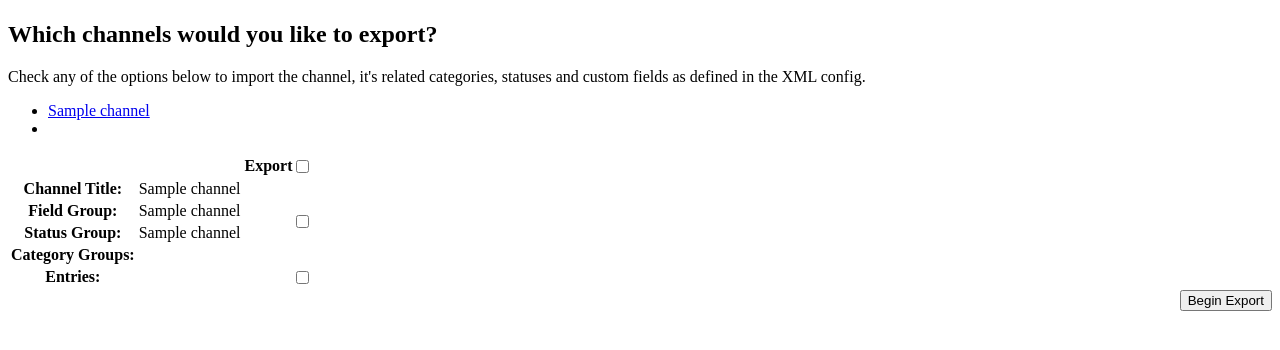
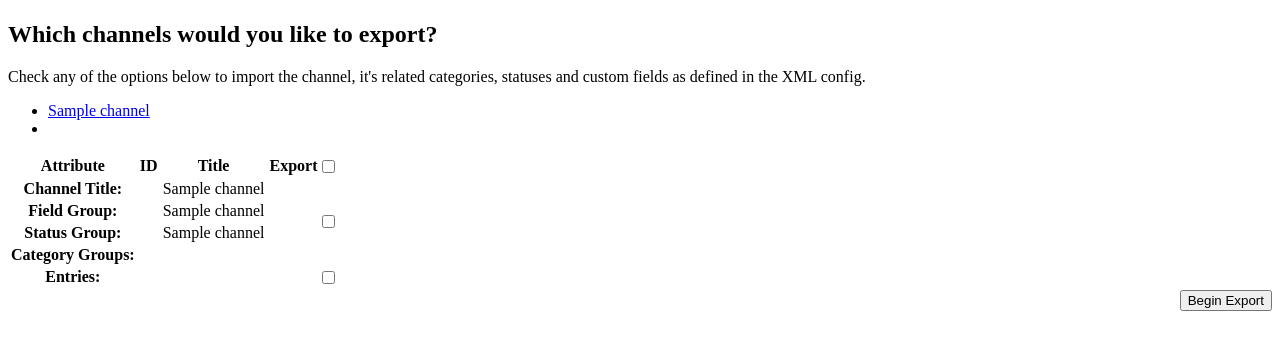
Before and after one commit to newism/nsm.site_generator.ee_addon, a PHP site: template views/layouts/module/configure_export.php in a window 1280 px wide. Shown: the part 211-561 px from the top of the page. Run offline with PHP 8.4, Linux system fonts and the light colour scheme; the template is opened without the code that fills it: most values are stand-ins (such as "Sample title", 1, 10 or a date in 2020); data that the repository does not hold is empty.

Commit message:
Export updates

```diff
--- a/mcp.nsm_site_generator.php
+++ b/mcp.nsm_site_generator.php
@@ -224,6 +224,8 @@ class Nsm_site_generator_mcp{
 
     public function export()
     {
+        var_dump($_POST);
+        exit;
     }
 
 	/**
--- a/views/layouts/module/configure_export.php
+++ b/views/layouts/module/configure_export.php
@@ -62,37 +62,54 @@
 	<table class="data NSM_MagicCheckboxes">
 	    <thead>
 	        <tr>
-	            <th scope="col" colspan="2"></th>
-	            <th scope="col">Export <input type="checkbox" style="float:right" /></th>
+	            <th scope="col">Attribute</th>
+	            <th scope="col" style="width:20px">ID</th>
+	            <th scope="col">Title</th>
+	            <th scope="col" style="width:70px">Export <input type="checkbox" style="float:right" /></th>
 	        </tr>
 	    </thead>
 	    <tbody>
             <tr class="odd">
                 <th scope="row">Channel Title:</th>
+                <td></td>
                 <td><?= $channel['channel_title'] ?></td>
-                <td rowspan="4"><input type="checkbox" style="float:right" /></td>
+                <td rowspan="4"><input
+                    type="checkbox"
+                    style="float:right"
+                    name="<?=$input_prefix?>[channels][<?php print($channel['channel_id']); ?>][enabled]"
+                    value=""
+                /></td>
             </tr>
             <tr class="odd">
                 <th scope="row">Field Group:</th>
+                <td></td>
                 <td><?php print($channel['field_group_name']); ?></td>
             </tr>
             <tr class="odd">
                 <th scope="row">Status Group:</th>
+                <td></td>
                 <td>
                     <?php print($channel['status_group_name']); ?><br />
                 </td>
             </tr>
             <tr class="odd">
                 <th scope="row">Category Groups:</th>
+                <td></td>
                 <td>
-                     <?php foreach($channel['channel_category_group'] as $cat_count => $category_group): ?>
+                    <?php foreach($channel['channel_category_group'] as $cat_count => $category_group): ?>
                     <?php endforeach; ?>
                 </td>
             </tr>
             <tr class="odd">
                 <th scope="row">Entries:</th>
                 <td></td>
-                <td rowspan="4"><input type="checkbox" style="float:right" /></td>
+                <td></td>
+                <td rowspan="4"><input
+                    type="checkbox"
+                    style="float:right"
+                    name="<?=$input_prefix?>[channels][<?php print($channel['channel_id']); ?>][entries]"
+                    value=""
+                /></td>
             </tr>
         </tbody>
 	</table>
```
